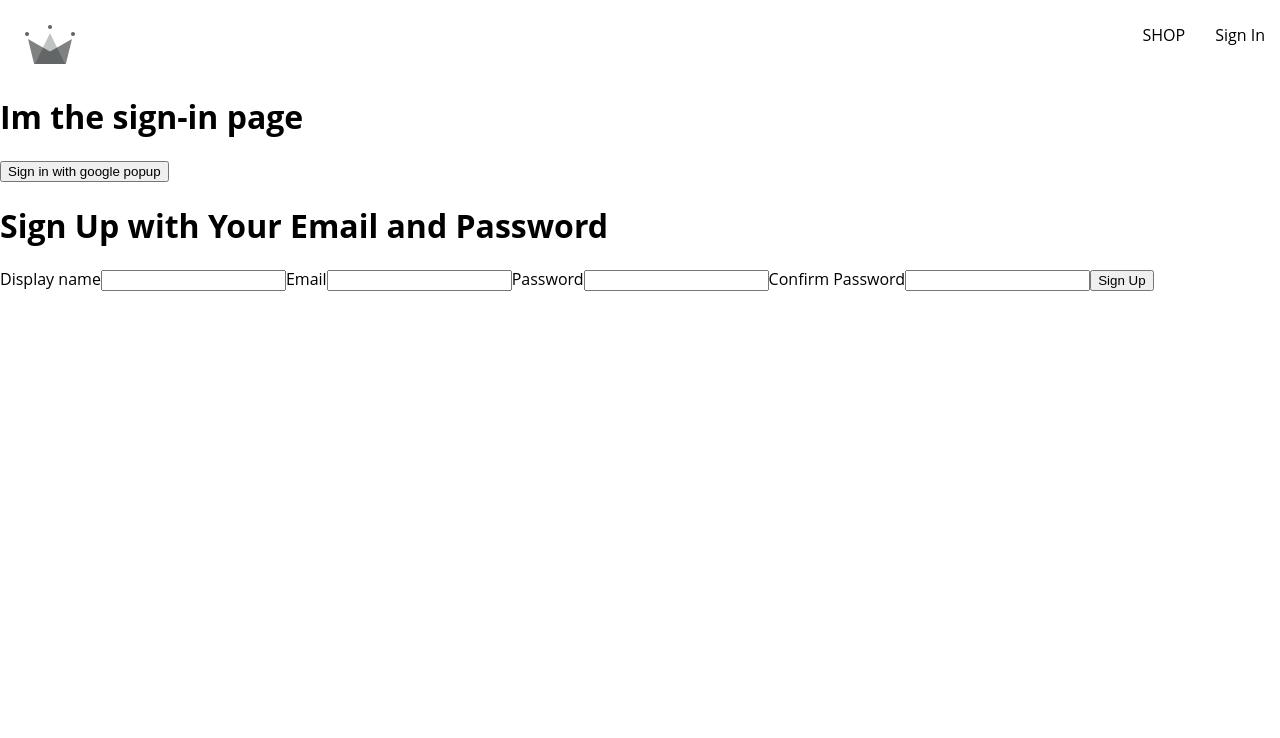
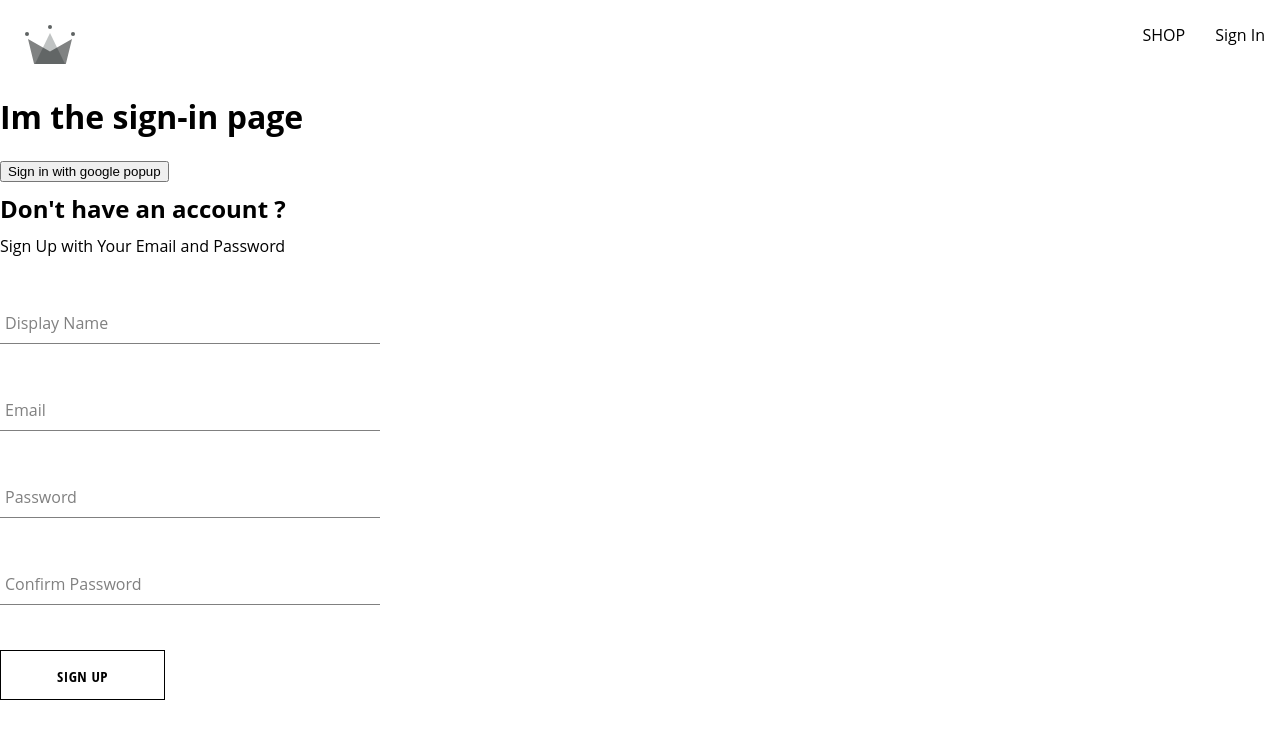
Before and after one commit to Yasmine1800/GoCart, a React (Create React App) app: page /sign-in in a window 1280 px wide. Shown: the top 738 px of the page. Built offline with nearby package versions, Linux system fonts and the light colour scheme; the HTML template or start-up script is replaced by a standard one.

Commit message:
created button component, added some style to the signup form

```diff
--- /dev/null
+++ b/src/components/button/button.component.jsx
@@ -0,0 +1,17 @@
+import './button.styles.scss';
+
+const BUTTON_TYPE_CLASSES = {
+    google : 'google-sign-in',
+    inverted: 'inverted'
+}
+
+
+const Button = ({children, buttonType, ...otherProps}) => {
+    return(
+        <button className={`button-container ${BUTTON_TYPE_CLASSES[buttonType]} {...otherProps}`}>
+                {children}
+        </button>
+    )
+}
+
+export default Button;
--- /dev/null
+++ b/src/components/button/button.styles.scss
@@ -0,0 +1,46 @@
+.button-container {
+    min-width: 165px;
+    width: auto;
+    height: 50px;
+    letter-spacing: 0.5px;
+    line-height: 50px;
+    padding: 0 35px 0 35px;
+    font-size: 15px;
+    background-color: black;
+    color: white;
+    text-transform: uppercase;
+    font-family: 'Open Sans Condensed';
+    font-weight: bolder;
+    border: none;
+    cursor: pointer;
+    display: flex;
+    justify-content: center;
+
+    &:hover {
+      background-color: white;
+      color: black;
+      border: 1px solid black;
+    }
+
+    &.google-sign-in {
+      background-color: #4285f4;
+      color: white;
+
+      &:hover {
+        background-color: #357ae8;
+        border: none;
+      }
+    }
+
+    &.inverted {
+      background-color: white;
+      color: black;
+      border: 1px solid black;
+
+      &:hover {
+        background-color: black;
+        color: white;
+        border: none;
+      }
+    }
+  }
--- /dev/null
+++ b/src/components/form-input/form-input.component.jsx
@@ -0,0 +1,21 @@
+import './form-input.styles.scss';
+
+const FormInput = ({label, ...otherProps}) => {
+    return (
+        <div className="group">
+
+            <input className="form-input"
+                {...otherProps} />
+            {
+                label &&
+               (<label className={`${otherProps.value.length ? 'shrink' : ''} form-input-label`}>{label}</label>)
+            }
+
+
+        </div>
+
+
+    );
+};
+
+export default FormInput;
--- /dev/null
+++ b/src/components/form-input/form-input.styles.scss
@@ -0,0 +1,54 @@
+$sub-color: grey;
+$main-color: black;
+
+@mixin shrinkLabel {
+  top: -14px;
+  font-size: 12px;
+  color: $main-color;
+}
+
+.group {
+  position: relative;
+  margin: 45px 0;
+
+  .form-input {
+    background: none;
+    background-color: white;
+    color: $sub-color;
+    font-size: 18px;
+    padding: 10px 10px 10px 5px;
+    display: block;
+    width: 100%;
+    border: none;
+    border-radius: 0;
+    border-bottom: 1px solid $sub-color;
+    margin: 25px 0;
+
+    &:focus {
+      outline: none;
+    }
+
+    &:focus ~ .form-input-label {
+      @include shrinkLabel();
+    }
+  }
+
+  input[type='password'] {
+    letter-spacing: 0.3em;
+  }
+
+  .form-input-label {
+    color: $sub-color;
+    font-size: 16px;
+    font-weight: normal;
+    position: absolute;
+    pointer-events: none;
+    left: 5px;
+    top: 10px;
+    transition: 300ms ease all;
+
+    &.shrink {
+      @include shrinkLabel();
+    }
+  }
+}
--- a/src/components/sign-up-form/sign-up-form.component.jsx
+++ b/src/components/sign-up-form/sign-up-form.component.jsx
@@ -1,6 +1,12 @@
 import { useState } from "react";
 
 import { createAuthUserWithEmailAndPassword,createUserDocumentFromAuth } from "../../utils/firebase/firebase.utils";
+
+import FormInput from "../form-input/form-input.component";
+
+import Button from "../button/button.component";
+
+import './sign-up-form.styles.scss';
 
 const defaultFormFields = {
     displayName : '',
@@ -51,23 +57,42 @@
     };
 
     return (
-        <div>
+        <div className="sign-up-container">
+            <h2>Don't have an account ?</h2>
+            <span>Sign Up with Your Email and Password</span>
+            <form onSubmit={handleSubmit}>
 
-            <h1>Sign Up with Your Email and Password</h1>
-            <form onSubmit={handleSubmit}>
-                <label>Display name</label>
-                <input type ="text" required onChange={handleChange} name="displayName" value={displayName}/>
+                <FormInput
+                    label="Display Name"
+                    type="text"
+                    required
+                    onChange={handleChange}
+                    name="displayName"
+                    value={displayName} />
 
-                <label>Email</label>
-                <input type="email" required onChange={handleChange} name="email" value={email}/>
 
-                <label>Password</label>
-                <input type="password" required onChange={handleChange} name="password" value={password}/>
+                <FormInput
+                label= "Email"
+                type="email"
+                required
+                onChange={handleChange}
+                 name="email"
+                  value={email}/>
 
-                <label>Confirm Password</label>
-                <input type="password" required onChange={handleChange} name="confirmPassword" value={confirmPassword}/>
 
-                <button type="submit">Sign Up</button>
+                <FormInput
+                label="Password"
+                type="password"
+                required
+                onChange={handleChange}
+                name="password"
+                value={password}/>
+
+
+                <FormInput label="Confirm Password"
+                type="password" required onChange={handleChange} name="confirmPassword" value={confirmPassword}/>
+
+                <Button buttonType ='inverted' type="submit">Sign Up</Button>
 
             </form>
 
--- /dev/null
+++ b/src/components/sign-up-form/sign-up-form.styles.scss
@@ -0,0 +1,9 @@
+.sign-up-container{
+    display: flex;
+    flex-direction: column;
+    width: 380px;
+
+    h2{
+        margin: 10px 0 ;
+    }
+}
```
